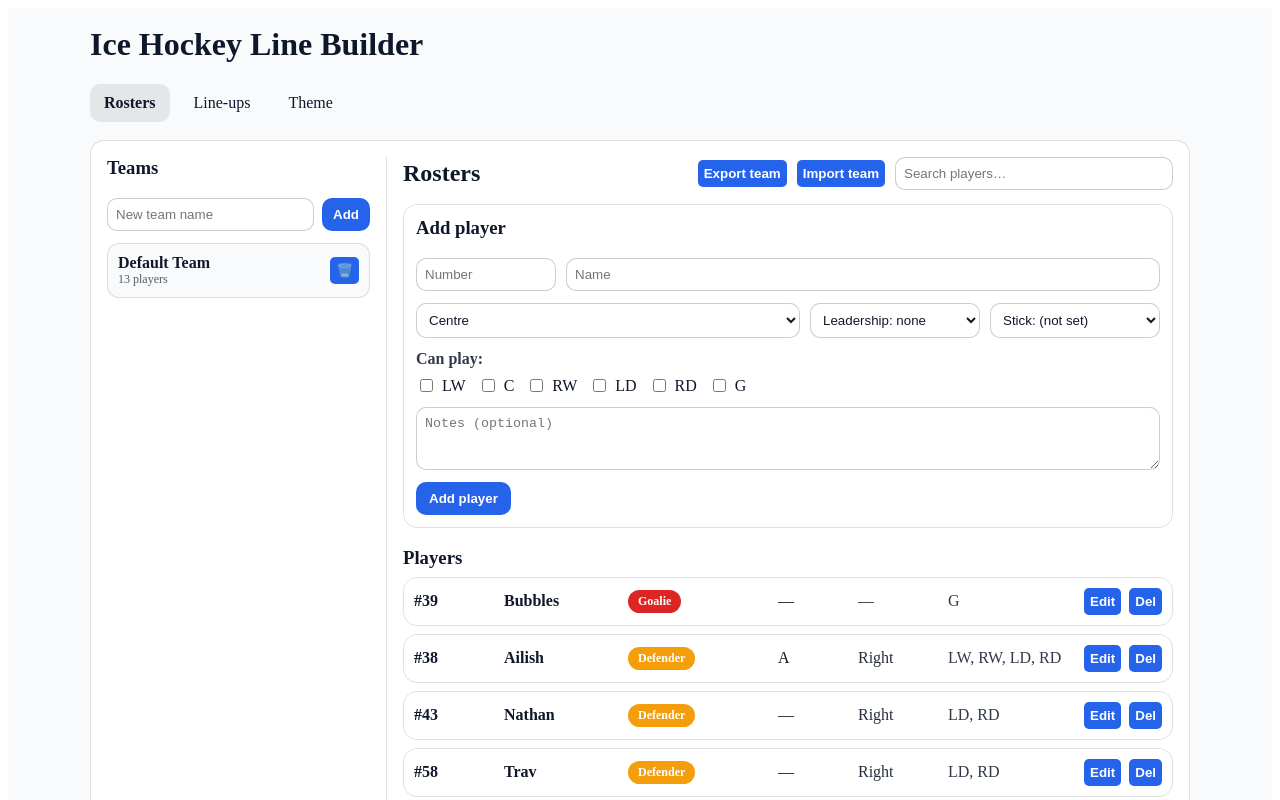
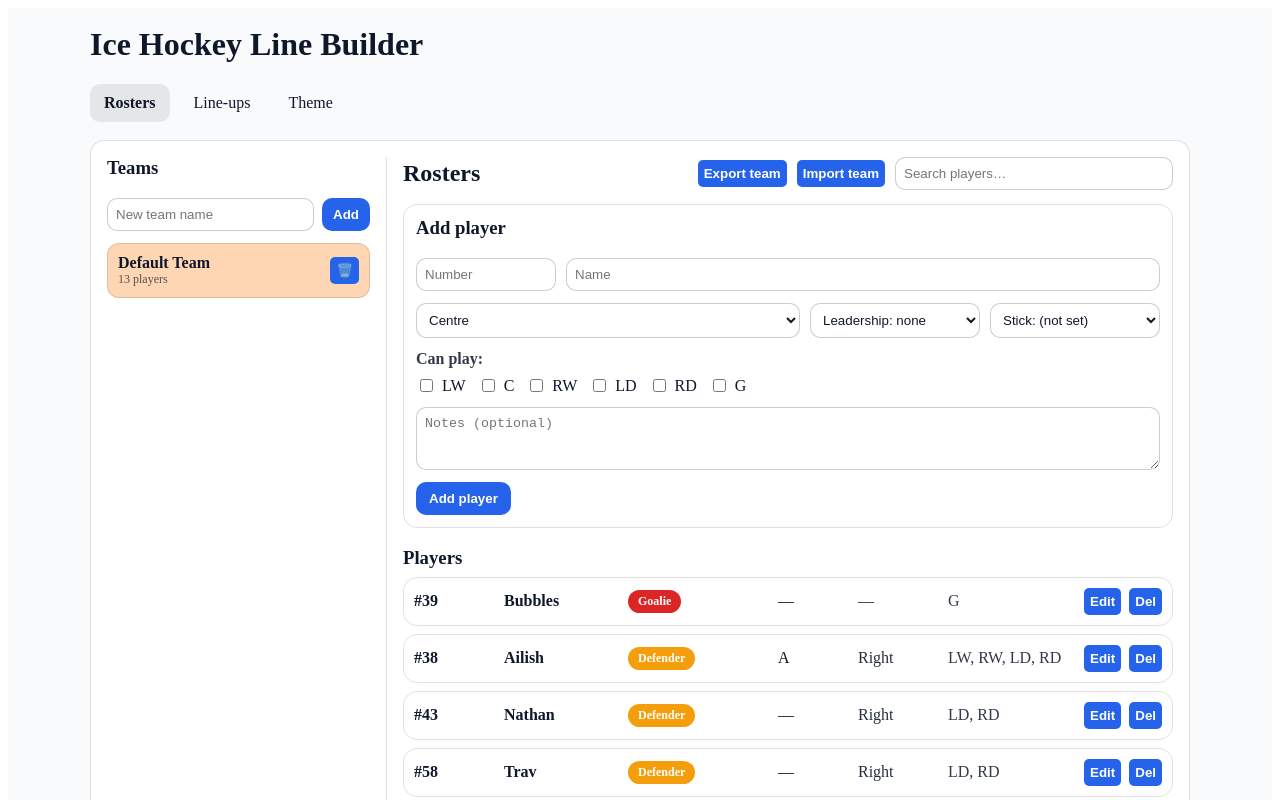
Before and after one commit to Newik83CZ/IceHockeyLineBuilder, a React (Vite) app: page / in a window 1280 px wide. Shown: the top 800 px of the page. Built offline with nearby package versions, Linux system fonts and the light colour scheme.

Commit message:
one more time fixing color

```diff
--- a/src/pages/Rosters.jsx
+++ b/src/pages/Rosters.jsx
@@ -273,8 +273,7 @@ export default function Rosters({ data, setData }) {
                 padding: 10,
                 borderRadius: 12,
                 border: "1px solid rgba(0,0,0,0.12)",
-                //background: t.id === data.activeTeamId ? "rgba(168, 25, 25, 0.80)" : "transparent",
-                background: t.id === data.activeTeamId ? "var(--background)" : "transparent",
+                background: t.id === data.activeTeamId ? "rgba(255, 169, 99, 0.48)" : "transparent",
               }}
             >
               <button
```
